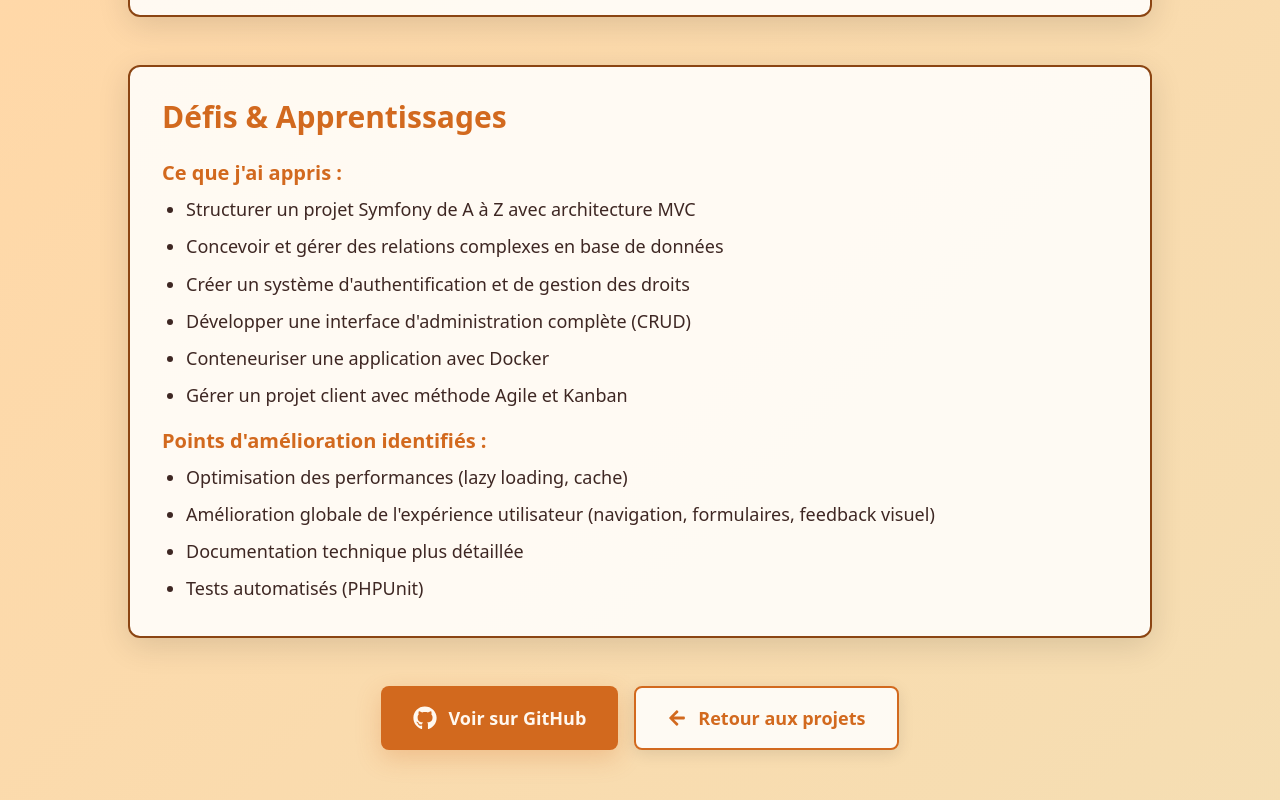
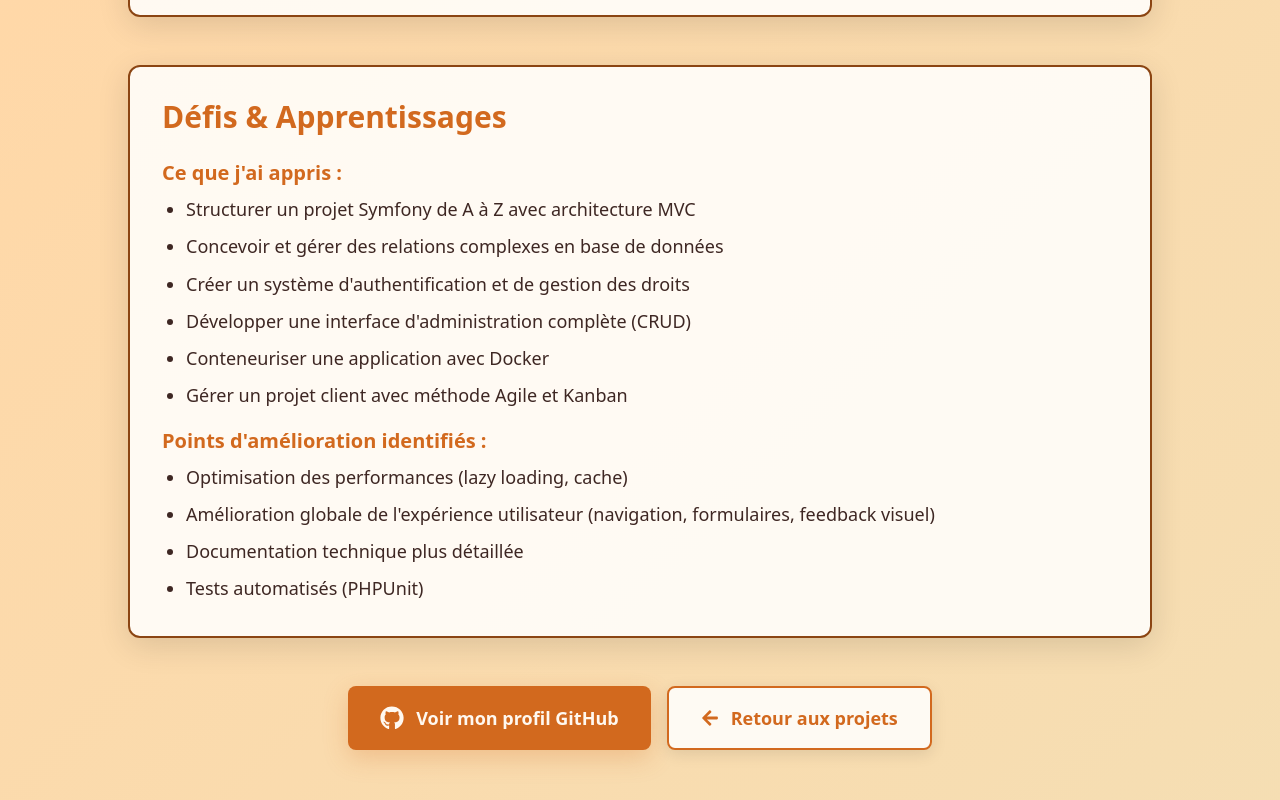
Before and after one commit to Scheila59/laura-porfolio, a Next.js app: page /projects/amg in a window 1280 px wide. Shown: the part 2057-2857 px from the top of the page. Built offline with nearby package versions, Linux system fonts and the light colour scheme.

Commit message:
fix: Change AMG GitHub button to profile link
- Replace 'Voir sur GitHub' with 'Voir mon profil GitHub'
- Link now points to GitHub profile instead of private AMG repo
- Maintains professional presentation while keeping code private

```diff
--- a/app/projects/amg/AMGProjectClient.tsx
+++ b/app/projects/amg/AMGProjectClient.tsx
@@ -456,7 +456,7 @@ export default function AMGProject() {
             }}
           >
             <FaGithub size={24} />
-            <span>Voir sur GitHub</span>
+            <span>Voir mon profil GitHub</span>
           </a>
           {/* Bouton Retour */}
           <Link href="/#projets">
```
